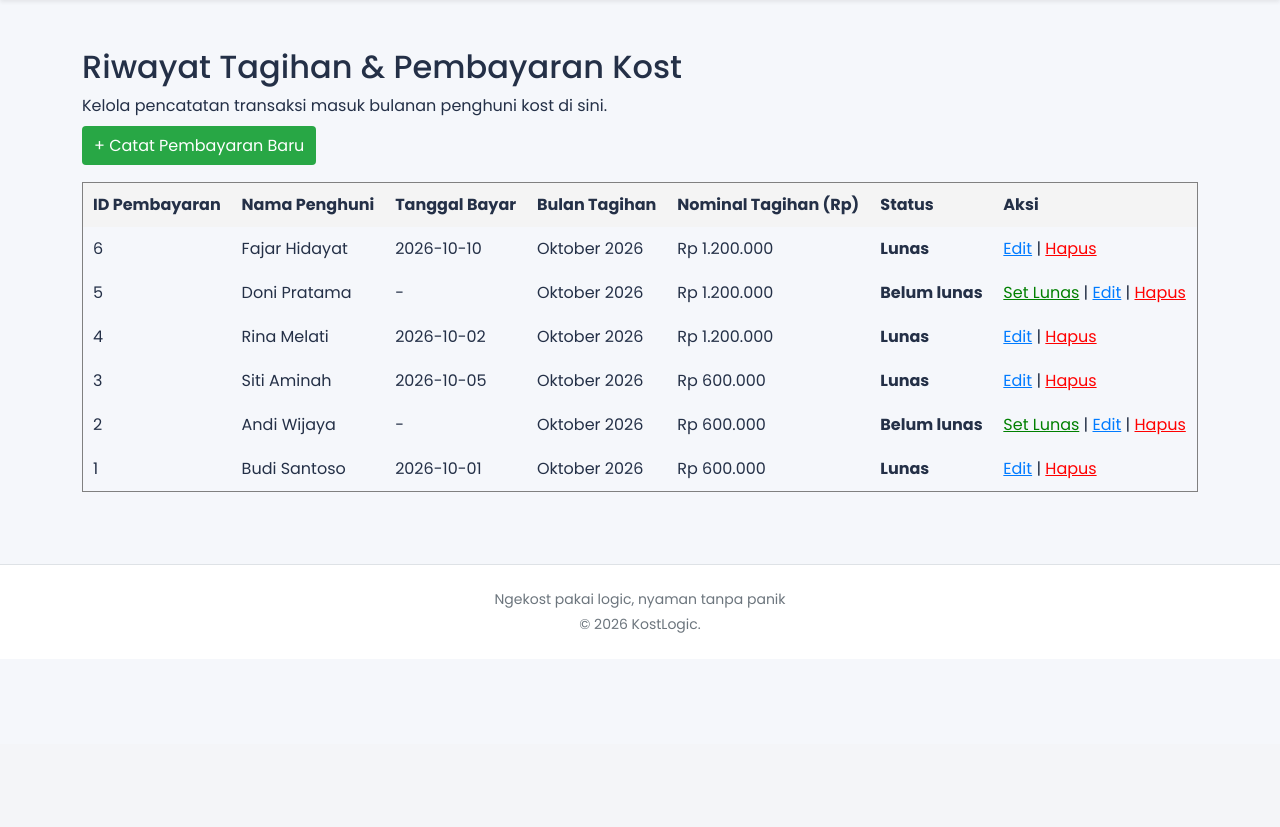
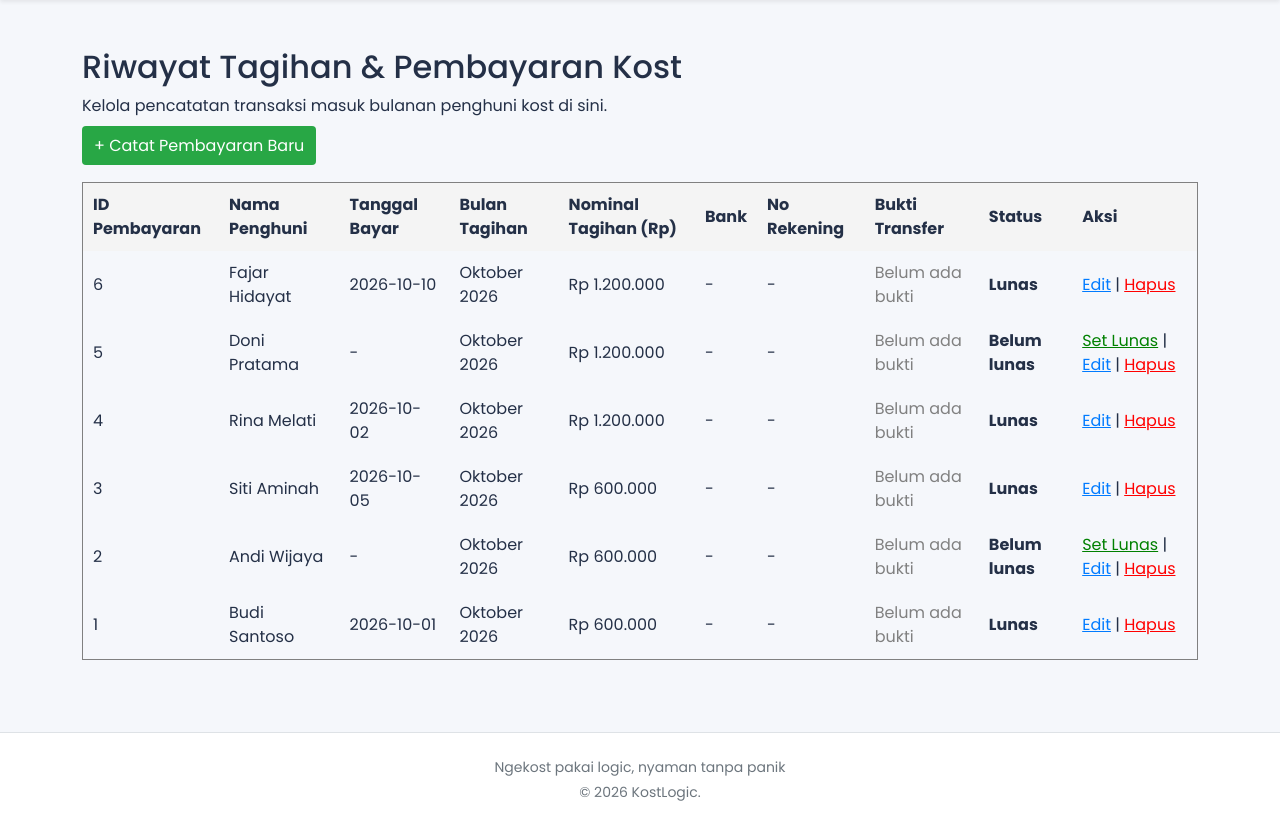
Before and after one commit to selaaa07/sistem-kost, a PHP site: page /pembayaran_tampil.php in a window 1280 px wide. Shown: the part 56-883 px from the top of the page. Before the commit the page ends 689 px from the top, so only its background shows below. Run offline with PHP 8.4, Linux system fonts and the light colour scheme; data comes from the database, SQL or seed files in the repository.

Commit message:
Mengamankan halaman admin & memunculkan bukti transfer

```diff
--- a/pembayaran_tampil.php
+++ b/pembayaran_tampil.php
@@ -2,7 +2,7 @@
 include 'koneksi.php';
 
 if (isset($_GET['aksi']) && $_GET['aksi'] == 'lunas' && isset($_GET['id'])) {
-    $id_bayar = $_GET['id'];
+    $id_bayar = mysqli_real_escape_string($koneksi, $_GET['id']);
     $update_query = "UPDATE pembayaran SET status_pembayaran = 'lunas' WHERE id_pembayaran = '$id_bayar'";
     mysqli_query($koneksi, $update_query);
     header("Location: pembayaran_tampil.php");
@@ -25,6 +25,9 @@ include 'header.php';
             <th>Tanggal Bayar</th>
             <th>Bulan Tagihan</th>
             <th>Nominal Tagihan (Rp)</th>
+            <th>Bank</th>
+            <th>No Rekening</th>
+            <th>Bukti Transfer</th>
             <th>Status</th>
             <th>Aksi</th>
         </tr>
@@ -47,6 +50,17 @@ include 'header.php';
             echo "<td>" . ($row['tanggal_bayar'] ?? '-') . "</td>";
             echo "<td>" . $row['bulan_tagihan'] . "</td>";
             echo "<td>Rp " . $nominal_rupiah . "</td>";
+
+            echo "<td>" . ($row['nama_bank'] ?? '-') . "</td>";
+            echo "<td>" . ($row['no_rekening'] ?? '-') . "</td>";
+            echo "<td>";
+            if (!empty($row['bukti_bayar'])) {
+                echo "<a href='uploads/" . $row['bukti_bayar'] . "' target='_blank' style='padding: 4px 8px; background: #17a2b8; color: #fff; text-decoration: none; border-radius: 4px; font-size: 14px;'>Lihat Bukti</a>";
+            } else {
+                echo "<span style='color: gray;'>Belum ada bukti</span>";
+            }
+            echo "</td>";
+
             echo "<td><strong>" . ucfirst($row['status_pembayaran']) . "</strong></td>";
 
 
@@ -61,7 +75,7 @@ include 'header.php';
             echo "</tr>";
         }
     } else {
-        echo "<tr><td colspan='7' style='text-align:center;'>Belum ada riwayat transaksi.</td></tr>";
+        echo "<tr><td colspan='10' style='text-align:center;'>Belum ada riwayat transaksi.</td></tr>";
     }
     ?>
 
```
